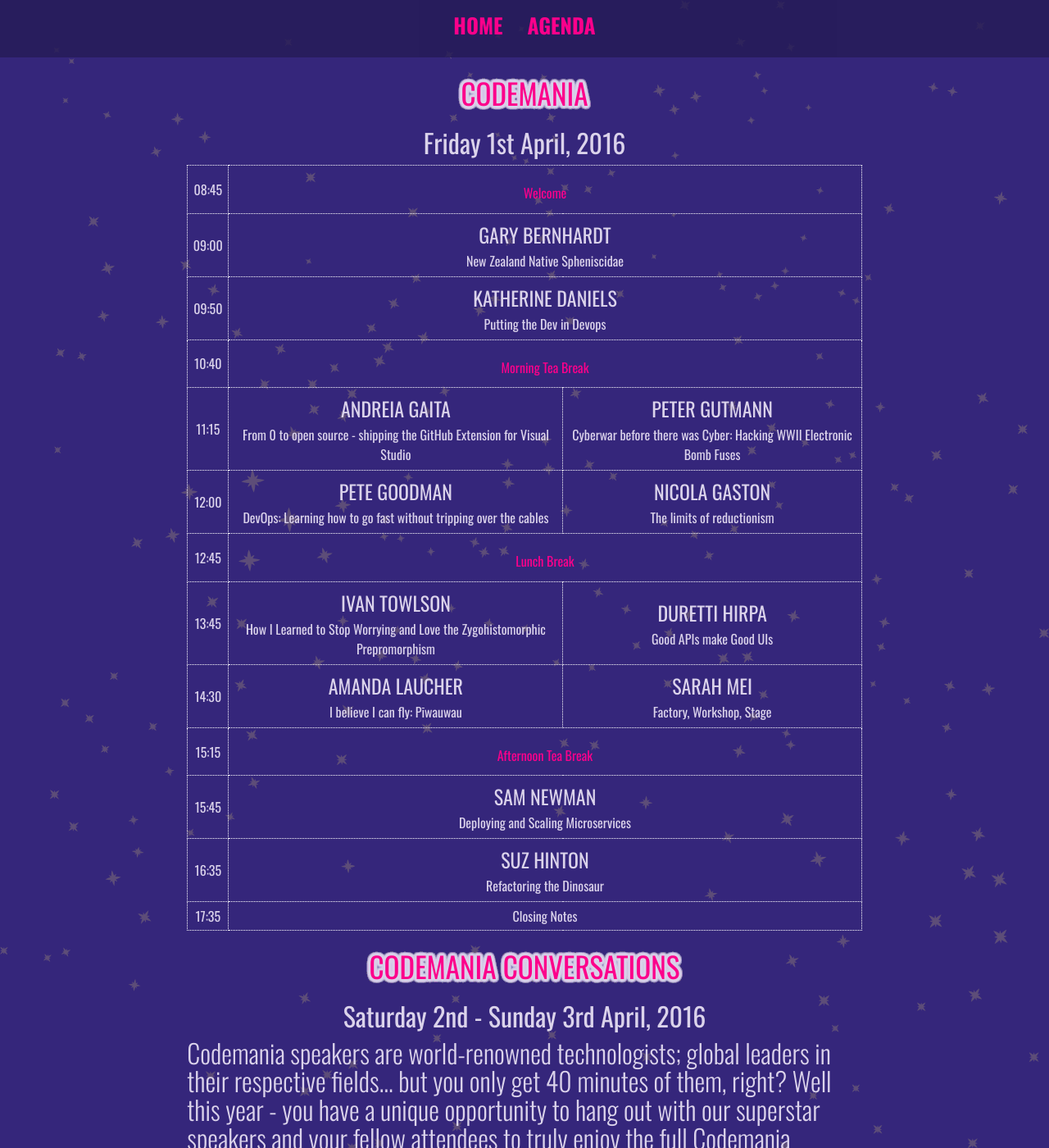
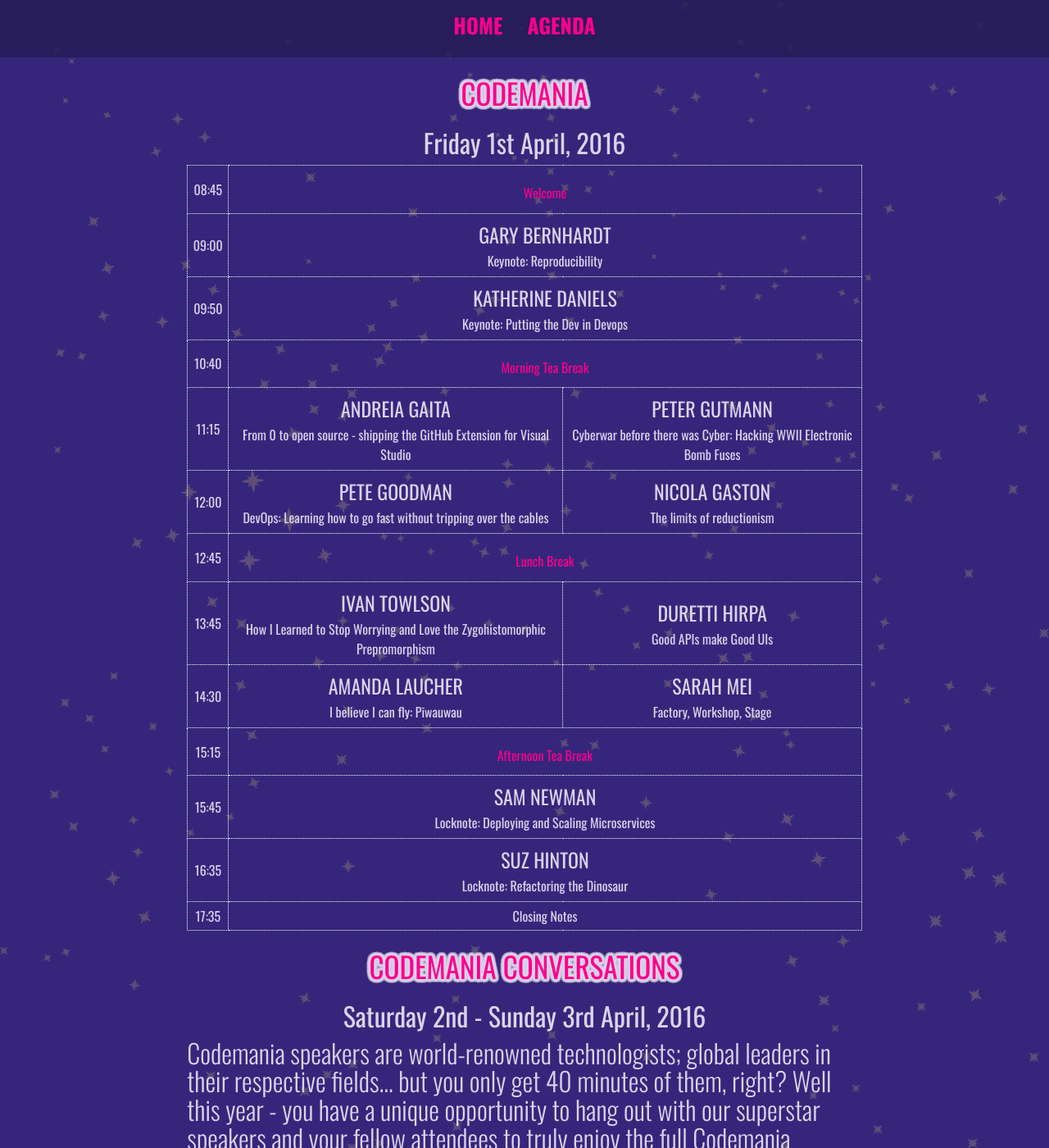
Before and after one commit to mightymuke/codemania.github.io, a Jekyll site: the page built from agenda.md, in a window 1280 px wide and 1400 px high. Shown: the whole window at 82% size. Built offline with Jekyll 4.4.1, drawn with Linux system fonts in a browser that asks for light colours; nearby versions of some CDN libraries; some web fonts are replaced.

```diff
--- a/agenda.md
+++ b/agenda.md
@@ -18,7 +18,7 @@ title: Agenda
       <td colspan="2">
         <a href="/agenda/gary-bernhardt.html">
         <p class="speaker">Gary Bernhardt</p>
-        <p class="topic">New Zealand Native Spheniscidae</p>
+        <p class="topic">Keynote: Reproducibility</p>
         </a>
       </td>
     </tr>
@@ -27,7 +27,7 @@ title: Agenda
       <td colspan="2">
         <a href="/agenda/katherine-daniels.html">
         <p class="speaker">Katherine Daniels</p>
-        <p class="topic">Putting the Dev in Devops</p>
+        <p class="topic">Keynote: Putting the Dev in Devops</p>
         </a>
       </td>
     </tr>
@@ -106,7 +106,7 @@ title: Agenda
       <td colspan="2">
         <a href="/agenda/sam-newman.html">
         <p class="speaker">Sam Newman</p>
-        <p class="topic">Deploying and Scaling Microservices</p>
+        <p class="topic">Locknote: Deploying and Scaling Microservices</p>
         </a>
       </td>
     </tr>
@@ -115,7 +115,7 @@ title: Agenda
       <td colspan="2">
         <a href="/agenda/suz-hinton.html">
         <p class="speaker">Suz Hinton</p>
-        <p class="topic">Refactoring the Dinosaur</p>
+        <p class="topic">Locknote: Refactoring the Dinosaur</p>
         </a>
       </td>
     </tr>
```
Also changed, not shown: agenda/gary-bernhardt.md (+5 -3 lines).
